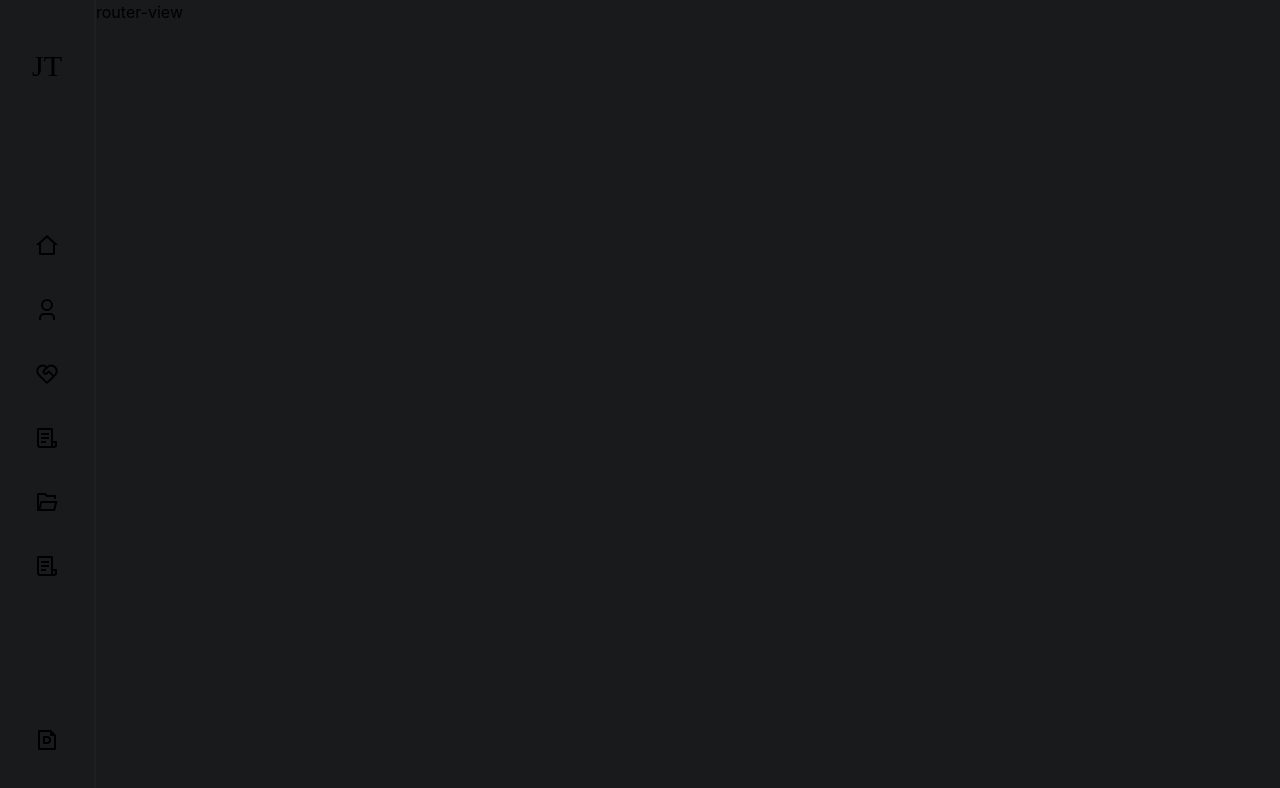
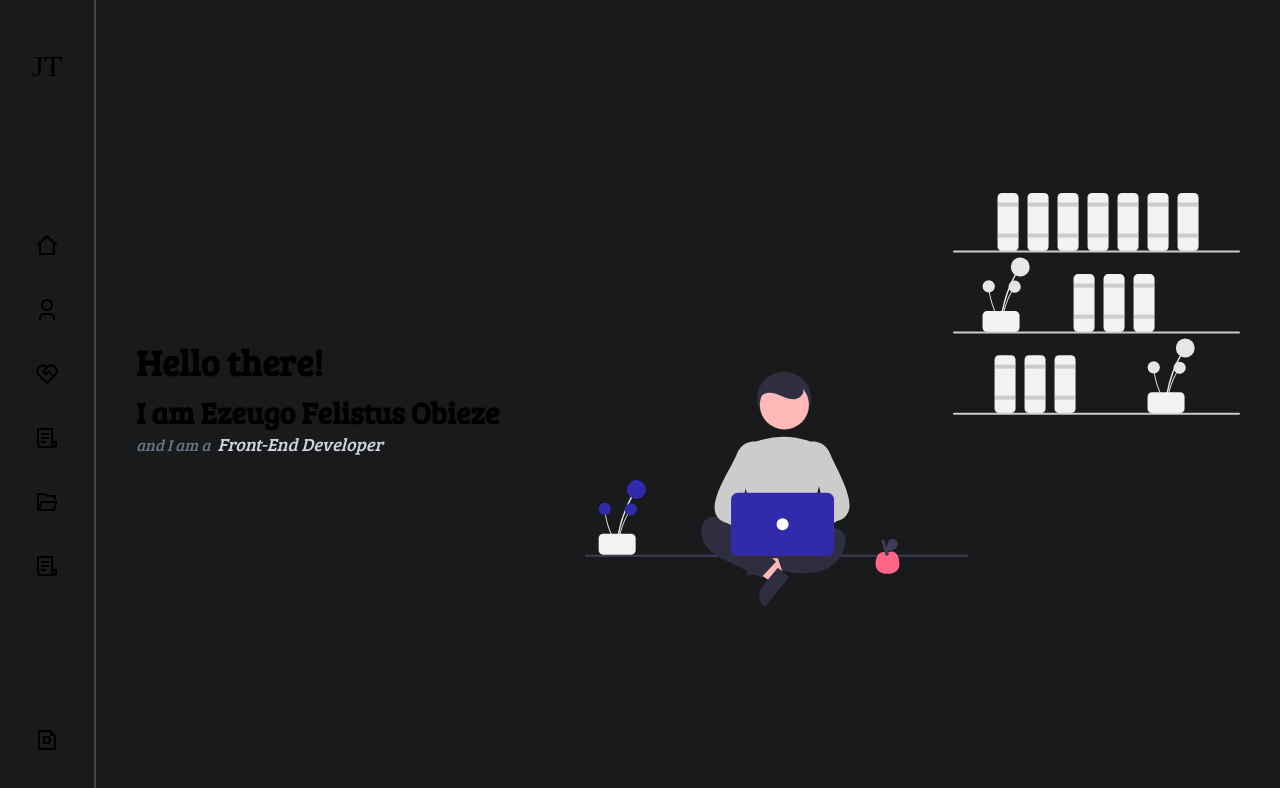
Before and after one commit to Felistus/portfolio, a Next.js app: page / in a window 1280 px wide. Shown: the top 788 px of the page. Built offline with nearby package versions, Linux system fonts and the light colour scheme; a web font is replaced by a local one.

Commit message:
Home page design

```diff
--- /dev/null
+++ b/components/SideMenu.js
@@ -0,0 +1,41 @@
+import styles from "../styles/Home.module.css";
+import HomeIcon from "./icons/HomeIcon";
+import AboutIcon from "./icons/AboutIcon";
+import ServiceIcon from "./icons/ServiceIcon";
+import WorkIcon from "./icons/WorkIcon";
+import ProjectsIcon from "./icons/ProjectsIcon";
+import ContactIcon from "./icons/ContactIcon";
+import ResumeIcon from "./icons/ResumeIcon";
+
+export default function SideMenu() {
+  return (
+    <div className="flex flex-col justify-between items-center py-12 w-24 h-screen border-r-2 border-[#444343] ">
+      <div className={styles.logo}>JT</div>
+
+      <div className="flex flex-col my-8 flex-1 space-y-10 justify-center">
+        <div className="hover:text-[#D3AE4E] cursor-pointer ">
+          <HomeIcon />
+        </div>
+        <div className="hover:text-[#D3AE4E] cursor-pointer ">
+          <AboutIcon />
+        </div>
+        <div className="hover:text-[#D3AE4E] cursor-pointer ">
+          <ServiceIcon />
+        </div>
+        <div className="hover:text-[#D3AE4E] cursor-pointer ">
+          <WorkIcon />
+        </div>
+        <div className="hover:text-[#D3AE4E] cursor-pointer ">
+          <ProjectsIcon />
+        </div>
+        <div className="hover:text-[#D3AE4E] cursor-pointer ">
+          <ContactIcon />
+        </div>
+      </div>
+
+      <div className="hover:text-[#D3AE4E] cursor-pointer ">
+        <ResumeIcon />
+      </div>
+    </div>
+  );
+}
--- a/pages/_document.js
+++ b/pages/_document.js
@@ -16,6 +16,16 @@ export default function Document() {
           href="https://fonts.googleapis.com/css2?family=Bungee+Spice&display=swap"
           rel="stylesheet"
         />
+        <link rel="preconnect" href="https://fonts.googleapis.com" />
+        <link
+          rel="preconnect"
+          href="https://fonts.gstatic.com"
+          crossorigin="true"
+        />
+        <link
+          href="https://fonts.googleapis.com/css2?family=Bree+Serif&display=swap"
+          rel="stylesheet"
+        />
       </Head>
       <body>
         <Main />
--- a/pages/index.js
+++ b/pages/index.js
@@ -1,13 +1,6 @@
+/* eslint-disable @next/next/no-img-element */
 import Head from "next/head";
-import AboutIcon from "../public/icons/AboutIcon";
-import HomeIcon from "../public/icons/HomeIcon";
-import ServiceIcon from "../public/icons/ServiceIcon";
-import ResumeIcon from "../public/icons/ResumeIcon";
-import ProjectsIcon from "../public/icons/ProjectsIcon";
-import ContactIcon from "../public/icons/ContactIcon";
-import WorkIcon from "../public/icons/WorkIcon";
-import Image from "next/image";
-import styles from "../styles/Home.module.css";
+import SideMenu from "../components/SideMenu";
 
 export default function Home() {
   return (
@@ -31,35 +24,30 @@ export default function Home() {
 
       <main className="bg-[#181A1B]">
         <section className="flex">
-          <div className="flex flex-col justify-between items-center py-12 w-24 h-screen border-r-2 border-[#1D1F20] ">
-            <div className={styles.logo}>JT</div>
-
-            <div className="flex flex-col my-8 flex-1 space-y-10 justify-center">
-              <div className="hover:text-[#D3AE4E] cursor-pointer ">
-                <HomeIcon />
+          <div>
+            <SideMenu />
+          </div>
+          <div className="h-screen flex-1 w-screen px-10 overflow-auto">
+            <div className="h-screen w-full flex items-center justify-between 2xl:max-w-7xl 2xl:mx-auto ">
+              <div className="w-[400px] hello-style">
+                <p className="text-lg md:text-4xl font-bold mb-3  ">
+                  Hello there!
+                </p>
+                <p className="text-lg md:text-3xl font-semibold">
+                  I am <span>Ezeugo Felistus Obieze</span>
+                </p>
+                <p className="text-base font-light italic text-gray-500">
+                  and I am a{" "}
+                  <span className="text-lg ml-1 text-gray-300">
+                    Front-End Developer
+                  </span>
+                </p>
               </div>
-              <div className="hover:text-[#D3AE4E] cursor-pointer ">
-                <AboutIcon />
-              </div>
-              <div className="hover:text-[#D3AE4E] cursor-pointer ">
-                <ServiceIcon />
-              </div>
-              <div className="hover:text-[#D3AE4E] cursor-pointer ">
-                <WorkIcon />
-              </div>
-              <div className="hover:text-[#D3AE4E] cursor-pointer ">
-                <ProjectsIcon />
-              </div>
-              <div className="hover:text-[#D3AE4E] cursor-pointer ">
-                <ContactIcon />
+              <div className="">
+                <img src="/anim.svg" alt="my anim" />
               </div>
             </div>
-
-            <div className="hover:text-[#D3AE4E] cursor-pointer ">
-              <ResumeIcon />
-            </div>
           </div>
-          <div className="h-screen flex-1">router-view</div>
         </section>
       </main>
     </div>
--- a/styles/globals.css
+++ b/styles/globals.css
@@ -19,6 +19,10 @@ a {
   box-sizing: border-box;
 }
 
+.hello-style {
+  font-family: "Bree Serif";
+}
+
 @media (prefers-color-scheme: dark) {
   html {
     color-scheme: dark;
```
Also changed, not shown: components/icons/AboutIcon.jsx (renamed from public/icons/AboutIcon.jsx), components/icons/ContactIcon.jsx (renamed from public/icons/ContactIcon.jsx), components/icons/HomeIcon.jsx (renamed from public/icons/HomeIcon.jsx), components/icons/ProjectsIcon.jsx (renamed from public/icons/ProjectsIcon.jsx), components/icons/ResumeIcon.jsx (renamed from public/icons/ResumeIcon.jsx), components/icons/ServiceIcon.jsx (renamed from public/icons/ServiceIcon.jsx), components/icons/WorkIcon.jsx (renamed from public/icons/WorkIcon.jsx), public/anim.svg (added).
